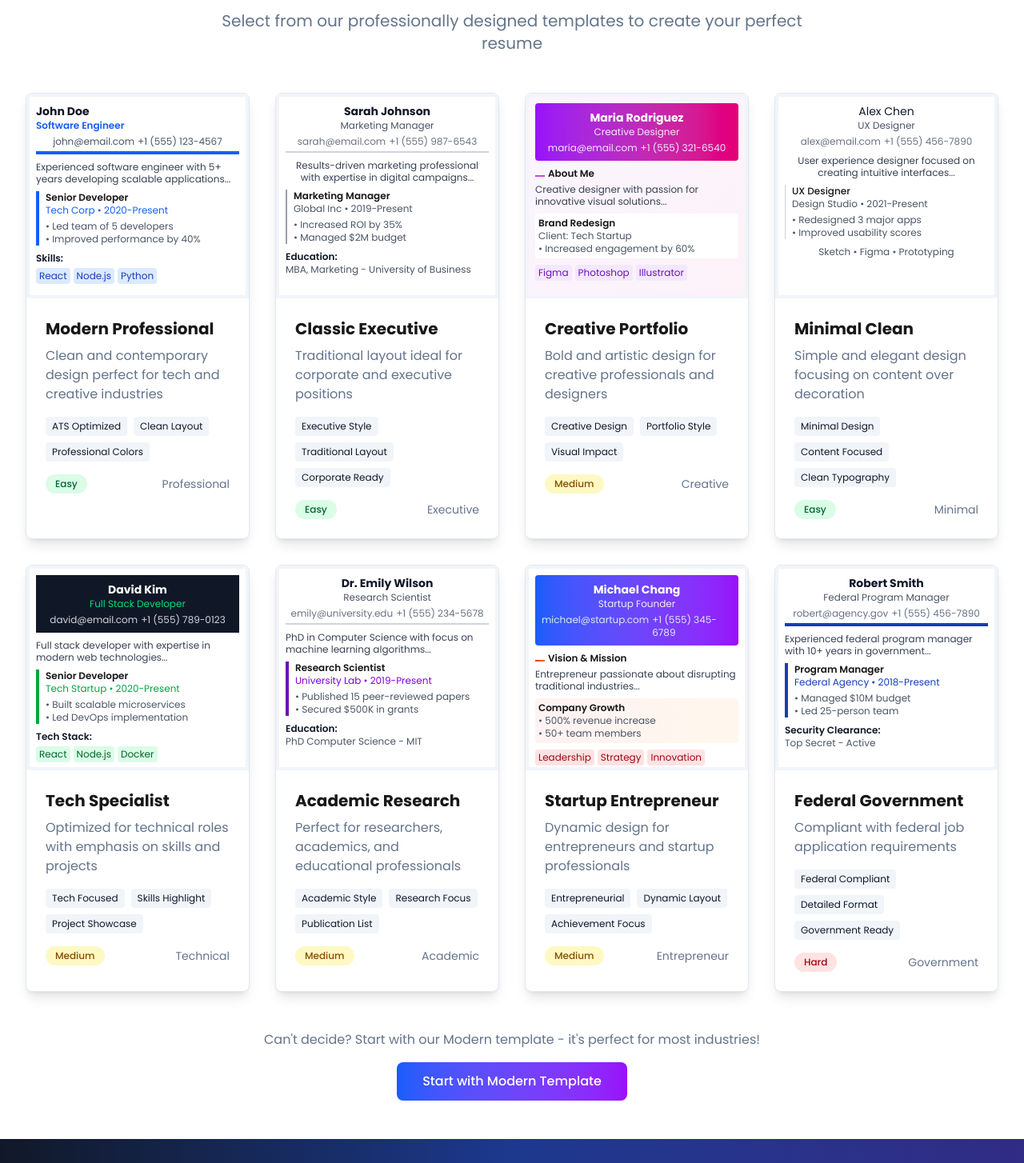
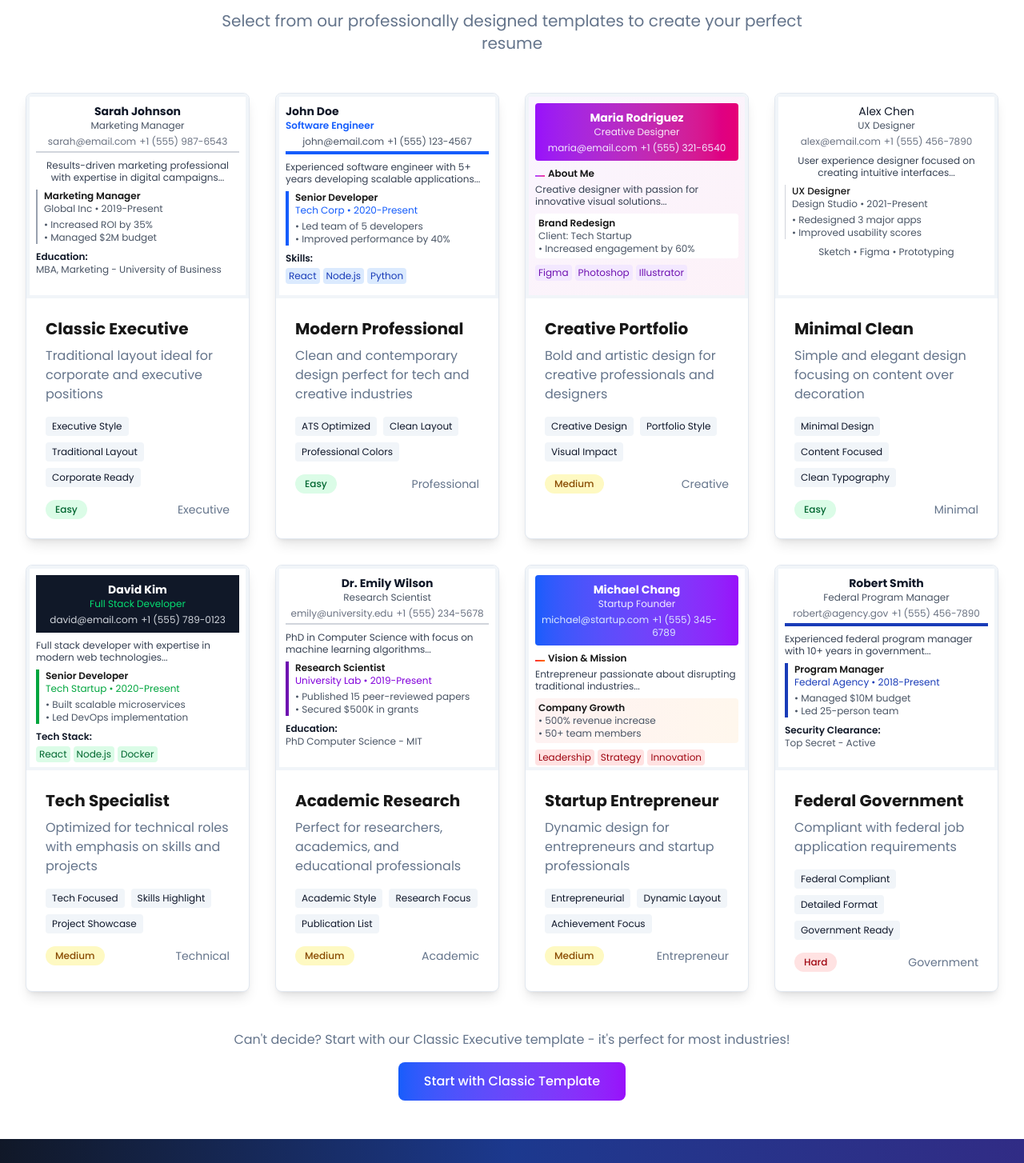
Before and after one commit to MohammadTahaHussain/resume-builder, a Next.js app: page /templates in a window 1280 px wide. Shown: the part 156-1610 px from the top of the page at 80% size. Built offline with nearby package versions, Linux system fonts and the light colour scheme; no server answers.

Commit message:
Update resume template from 'modern' to 'classic' across various components and API routes for consistency. Adjust UI elements and button labels to reflect the new default template, enhancing user experience and aligning with the updated template offerings.

```diff
--- a/src/app/api/resumes/route.js
+++ b/src/app/api/resumes/route.js
@@ -96,7 +96,7 @@ export async function POST(request) {
     const resume = new Resume({
       userId: userId,
       title: title || 'My Resume',
-      template: template || 'modern',
+      template: template || 'classic',
       data: transformedData,
     })
 
--- a/src/app/editor/page.jsx
+++ b/src/app/editor/page.jsx
@@ -21,7 +21,7 @@ function EditorContent() {
   const router = useRouter();
   const [isEditDrawerOpen, setIsEditDrawerOpen] = useState(false);
   const [activeSection, setActiveSection] = useState("personal");
-  const [currentTemplate, setCurrentTemplate] = useState("modern");
+  const [currentTemplate, setCurrentTemplate] = useState("classic");
   const [isSaving, setIsSaving] = useState(false);
   const [lastModified, setLastModified] = useState(null);
   const [resumeData, setResumeData] = useState({
@@ -51,7 +51,7 @@ function EditorContent() {
   });
 
   useEffect(() => {
-    const template = searchParams.get("template") || "modern";
+    const template = searchParams.get("template") || "classic";
     const profession = searchParams.get("profession");
     const resumeId = searchParams.get("id");
 
@@ -185,7 +185,7 @@ function EditorContent() {
       case "federal":
         return <FederalTemplate data={resumeData} />;
       default:
-        return <ModernTemplate data={resumeData} />;
+        return <ClassicTemplate data={resumeData} />;
     }
   };
 
--- a/src/app/sample-data/page.jsx
+++ b/src/app/sample-data/page.jsx
@@ -8,7 +8,7 @@ function SampleDataContent() {
   const router = useRouter();
   const searchParams = useSearchParams();
   const [selectedProfession, setSelectedProfession] = useState('');
-  const [selectedTemplate, setSelectedTemplate] = useState('modern');
+  const [selectedTemplate, setSelectedTemplate] = useState('classic');
 
   useEffect(() => {
     const template = searchParams.get('template');
--- a/src/app/templates/page.jsx
+++ b/src/app/templates/page.jsx
@@ -99,13 +99,13 @@ export default function TemplatesPage() {
         {/* Call to Action */}
         <div className="text-center mt-12">
           <p className="text-muted-foreground mb-4">
-            Can't decide? Start with our Modern template - it's perfect for most industries!
+            Can't decide? Start with our Classic Executive template - it's perfect for most industries!
           </p>
           <button
-            onClick={() => handleTemplateSelect('modern')}
+            onClick={() => handleTemplateSelect('classic')}
             className="bg-gradient-to-r from-blue-600 to-purple-600 hover:from-blue-700 hover:to-purple-700 text-white px-8 py-3 rounded-lg font-medium transition-all duration-200 transform"
           >
-            Start with Modern Template
+            Start with Classic Template
           </button>
         </div>
       </div>
--- a/src/components/PDFDownloader.jsx
+++ b/src/components/PDFDownloader.jsx
@@ -92,7 +92,7 @@ const PDFDownloader = ({ resumeData, templateType, templateName, className }) =>
         const FederalTemplate = require("./templates/FederalTemplate").default;
         return <FederalTemplate data={data} />;
       default:
-        const DefaultTemplate = require("./templates/ModernTemplate").default;
+        const DefaultTemplate = require("./templates/ClassicTemplate").default;
         return <DefaultTemplate data={data} />;
     }
   };
--- a/src/components/TemplateManager.jsx
+++ b/src/components/TemplateManager.jsx
@@ -30,7 +30,7 @@ const TemplateManager = forwardRef(({ templateType, data, isForPDF = false }, re
       case 'federal':
         return <FederalTemplate data={data} />;
       default:
-        return <ModernTemplate data={data} />;
+        return <ClassicTemplate data={data} />;
     }
   };
 
--- a/src/constants/templates.js
+++ b/src/constants/templates.js
@@ -1,5 +1,19 @@
 // Template configurations
 export const templates = [
+  {
+    id: 'classic',
+    name: 'Classic Executive',
+    description: 'Traditional layout ideal for corporate and executive positions',
+    category: 'Executive',
+    features: ['Executive Style', 'Traditional Layout', 'Corporate Ready'],
+    difficulty: 'Easy',
+    preview: '/api/placeholder/400/500',
+    colors: {
+      primary: '#374151',
+      secondary: '#1F2937',
+      accent: '#6B7280'
+    }
+  },
   {
     id: 'modern',
     name: 'Modern Professional',
@@ -12,20 +26,6 @@ export const templates = [
       primary: '#3B82F6',
       secondary: '#1E40AF',
       accent: '#10B981'
-    }
-  },
-  {
-    id: 'classic',
-    name: 'Classic Executive',
-    description: 'Traditional layout ideal for corporate and executive positions',
-    category: 'Executive',
-    features: ['Executive Style', 'Traditional Layout', 'Corporate Ready'],
-    difficulty: 'Easy',
-    preview: '/api/placeholder/400/500',
-    colors: {
-      primary: '#374151',
-      secondary: '#1F2937',
-      accent: '#6B7280'
     }
   },
   {
--- a/src/models/Resume.js
+++ b/src/models/Resume.js
@@ -14,7 +14,7 @@ const resumeSchema = new mongoose.Schema({
   template: {
     type: String,
     required: true,
-    default: 'modern'
+    default: 'classic'
   },
   data: {
     personal: {
```
